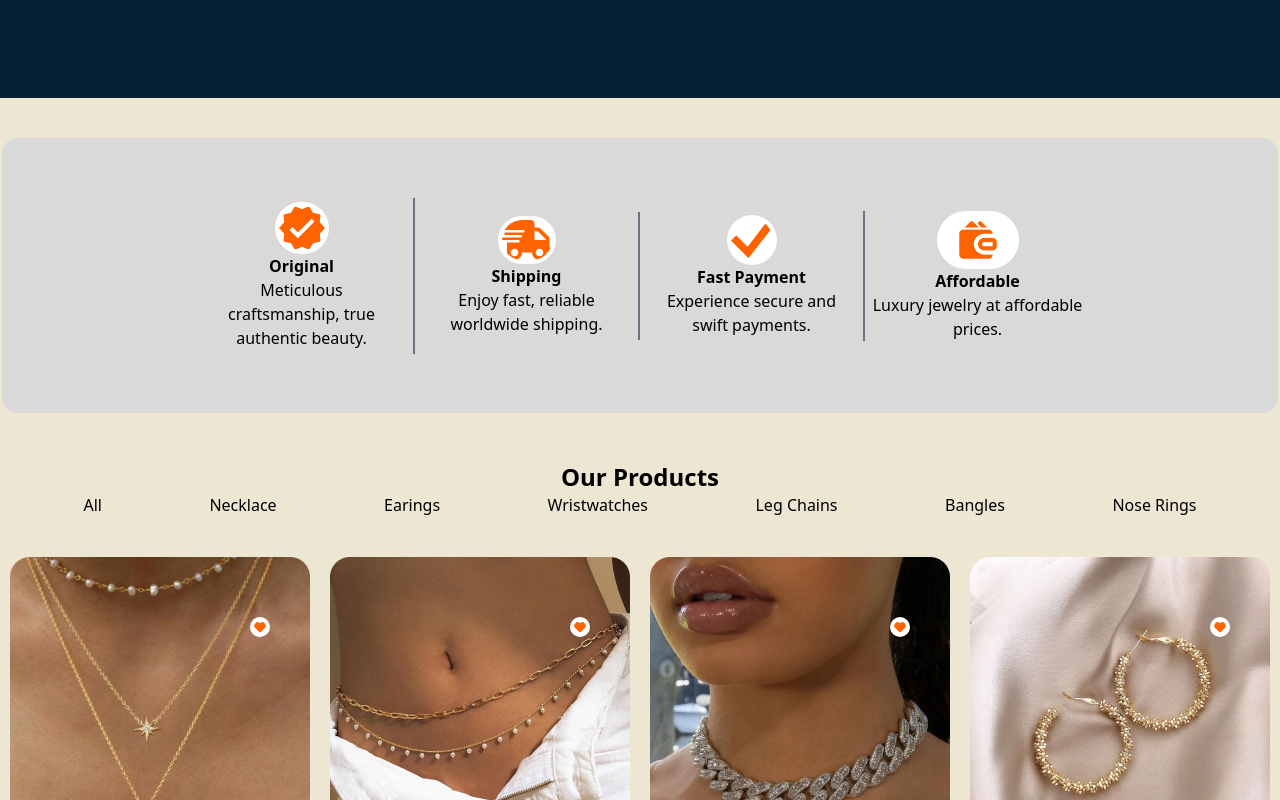
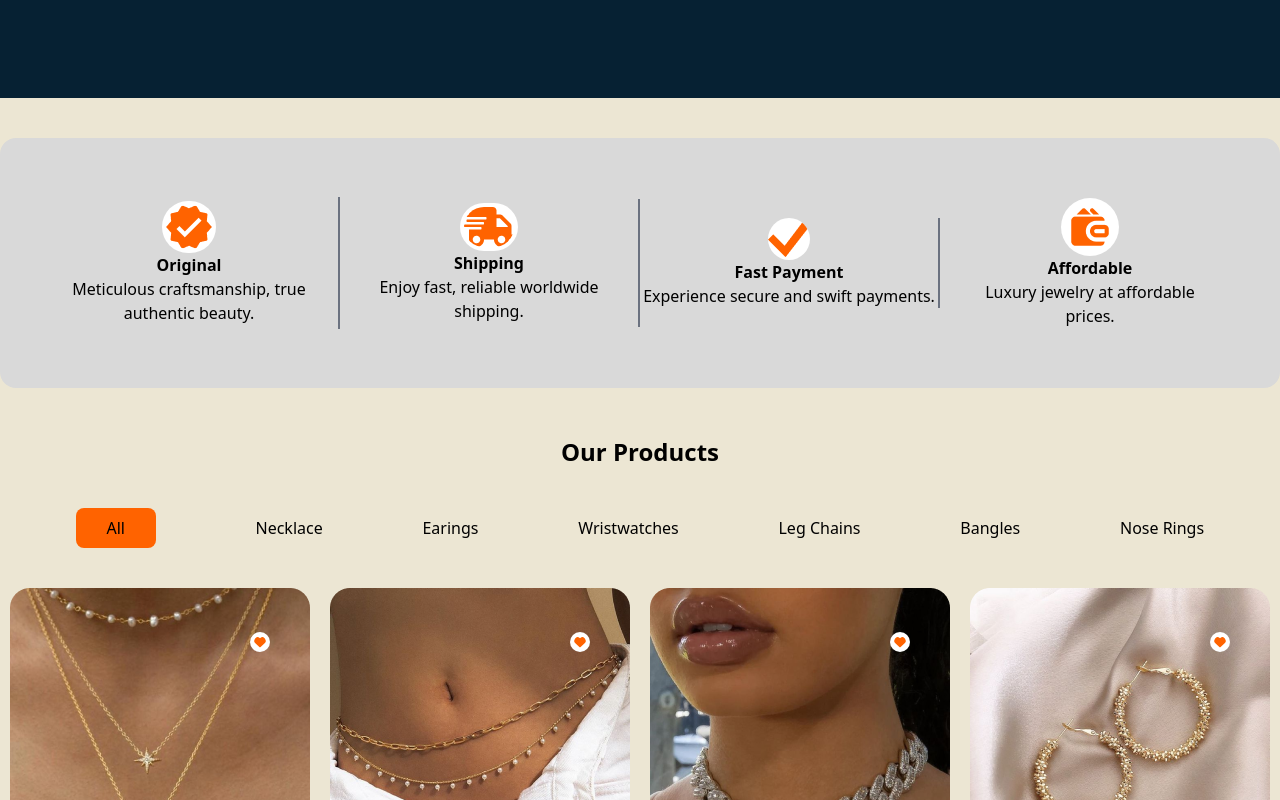
Before and after one commit to Jamon745/Timbu-online-store, a React (Vite) app: page / in a window 1280 px wide. Shown: the part 600-1400 px from the top of the page. Built offline with nearby package versions, Linux system fonts and the light colour scheme.

Commit message:
Favorite icons updated

```diff
--- a/package.json
+++ b/package.json
@@ -10,6 +10,9 @@
     "preview": "vite preview"
   },
   "dependencies": {
+    "@fortawesome/fontawesome-svg-core": "^6.5.2",
+    "@fortawesome/free-solid-svg-icons": "^6.5.2",
+    "@fortawesome/react-fontawesome": "^0.2.2",
     "react": "^18.3.1",
     "react-dom": "^18.3.1",
     "react-icons": "^5.2.1"
--- a/src/Components/Pages/Products.jsx
+++ b/src/Components/Pages/Products.jsx
@@ -11,8 +11,8 @@ const Products = () => {
 
       {/* section for displaying service benefits to our Customers */}
 
-      <div className="w-[1276px] mx-auto bg-[#d9d9d9] h-[275px] rounded-2xl flex items-center justify-center text-center mt-10">
-        <div className="flex flex-col p-1 border-r-2 border-gray-500 px-4 w-[225px]">
+      <div className="container mx-auto bg-[#d9d9d9] h-[250px] rounded-2xl flex items-center justify-center text-center mt-10">
+        <div className="flex flex-col p-1 border-r-2 border-gray-500 px-4 w-[300px]">
           <img
             className="bg-white rounded-full p-1 self-center"
             src={Vector1}
@@ -22,7 +22,7 @@ const Products = () => {
           <p>Meticulous craftsmanship, true authentic beauty.</p>
         </div>
 
-        <div className="flex flex-col p-1 border-r-2 border-gray-500 px-4 w-[225px]">
+        <div className="flex flex-col p-1 border-r-2 border-gray-500  w-[300px]">
           <img
             className="bg-white rounded-full p-1 self-center"
             src={Vector2}
@@ -32,9 +32,9 @@ const Products = () => {
           <p>Enjoy fast, reliable worldwide shipping.</p>
         </div>
 
-        <div className="flex flex-col p-1 border-r-2 border-gray-500 px-4 w-[225px]">
+        <div className="flex flex-col border-r-2 border-gray-500  w-[300px]">
           <img
-            className="bg-white rounded-full p-1 self-center"
+            className="bg-white rounded-full self-center"
             src={Vector3}
             alt=""
           />
@@ -42,9 +42,9 @@ const Products = () => {
           <p>Experience secure and swift payments.</p>
         </div>
 
-        <div className="flex flex-col w-[225px]">
+        <div className="flex flex-col px-6 w-[300px]">
           <img
-            className="bg-white rounded-full p-1 self-center px-4"
+            className="bg-white rounded-full p-1 self-center"
             src={Vector4}
             alt=""
           />
@@ -56,21 +56,21 @@ const Products = () => {
       {/* Products */}
       <div>
             <h1 className="text-center font-bold text-2xl mt-12 ">Our Products</h1>
-            <ul className="flex items-center gap-6 justify-evenly">
-                  <li>All</li>
-                  <li>Necklace</li>
-                  <li>Earings</li>
-                  <li>Wristwatches</li>
-                  <li>Leg Chains</li>
-                  <li>Bangles</li>
-                  <li>Nose Rings</li>
+            <ul className="flex items-center gap-6 justify-evenly mt-10 h-10">
+                  <li className="bg-primary w-20 rounded-lg px-2 py-2 text-center hover:border-2 hover:border-secondary">All</li>
+                  <li className="hover:border-b-2 hover:border-secondary">Necklace</li>
+                  <li className="hover:border-b-2 hover:border-secondary">Earings</li>
+                  <li className="hover:border-b-2 hover:border-secondary">Wristwatches</li>
+                  <li className="hover:border-b-2 hover:border-secondary">Leg Chains</li>
+                  <li className="hover:border-b-2 hover:border-secondary">Bangles</li>
+                  <li className="hover:border-b-2 hover:border-secondary">Nose Rings</li>
             </ul>
             <div className="grid grid-cols-4">
 
             {ProductData.map((data) => (
                   <div key={data.id} className="mx-auto mt-10">
                         <img src={data.img} width="300px" height="300px" alt="" />
-                        < FaHeart className="text-primary text-xl hover:translate-y-1 bg-white rounded-full p-1 absolute -mt-60 ml-60"/>
+                        < FaHeart className="text-primary outline-transparent text-xl hover:translate-y-1 bg-white rounded-full p-1 absolute -mt-64 ml-60"/>
                         <p className="flex items-center justify-between mt-3">{data.description} <FaBagShopping className="text-primary/50 bg-white rounded-full p-1 text-xl"/></p>
                         <h3 className="font-semibold">{data.price}</h3>
                   </div>
```
Also changed, not shown: 1 other file (tests, documents, lock files or other folders).
